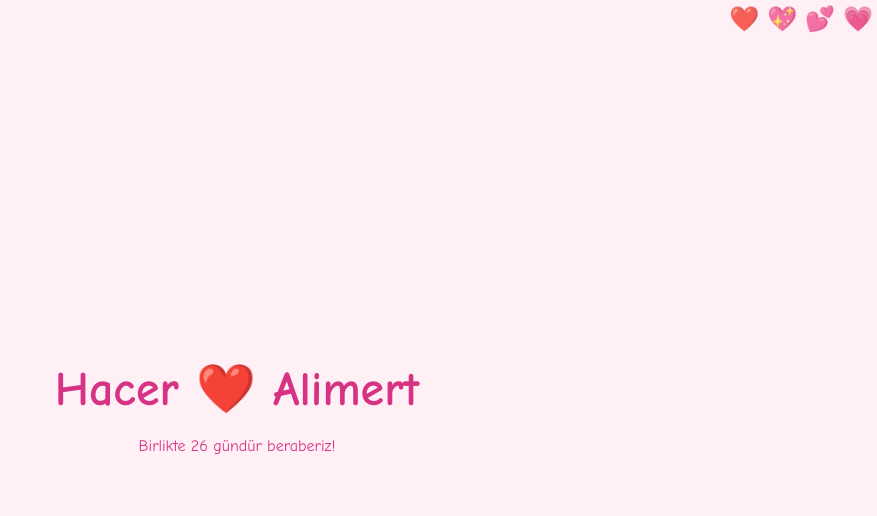
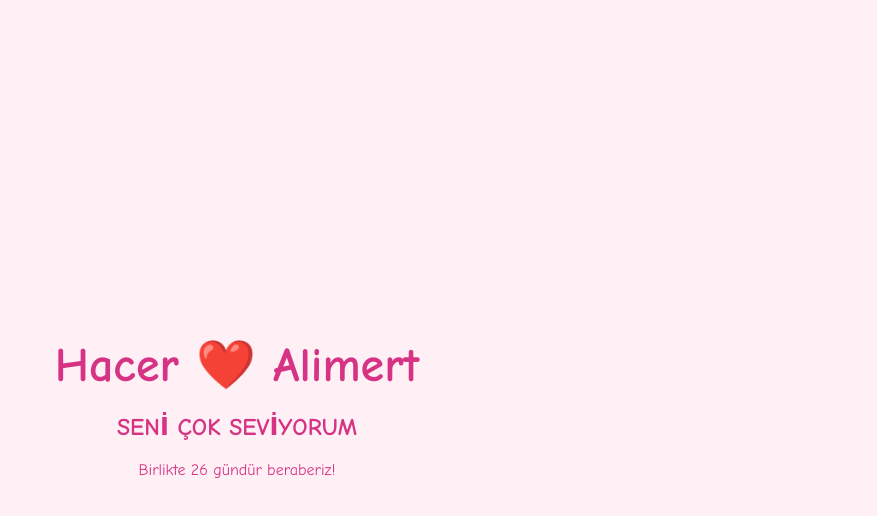
Before and after one commit to alikral2618/askim.com, a plain HTML site: page index.html in a window 1280 px wide. Shown: the whole page, without its empty margins (403-1280 px from the left). Drawn offline with Linux system fonts and the light colour scheme.

Commit message:
Update index.html

```diff
--- a/index.html
+++ b/index.html
@@ -2,15 +2,16 @@
 <html lang="tr">
 <head>
   <meta charset="UTF-8" />
-  <meta name="viewport" content="width=device-width, initial-scale=1.0"/>
+  <meta name="viewport" content="width=device-width, initial-scale=1" />
   <title>Hacer ❤️ Alimert</title>
   <link rel="stylesheet" href="style.css" />
 </head>
 <body>
-  <div class="hearts"></div>
+  <div id="hearts-container"></div>
 
   <div class="container">
     <h1>Hacer ❤️ Alimert</h1>
+    <h2>SENİ ÇOK SEVİYORUM</h2>
     <p>Birlikte <span id="day-counter"></span> gündür beraberiz!</p>
   </div>
 
```
